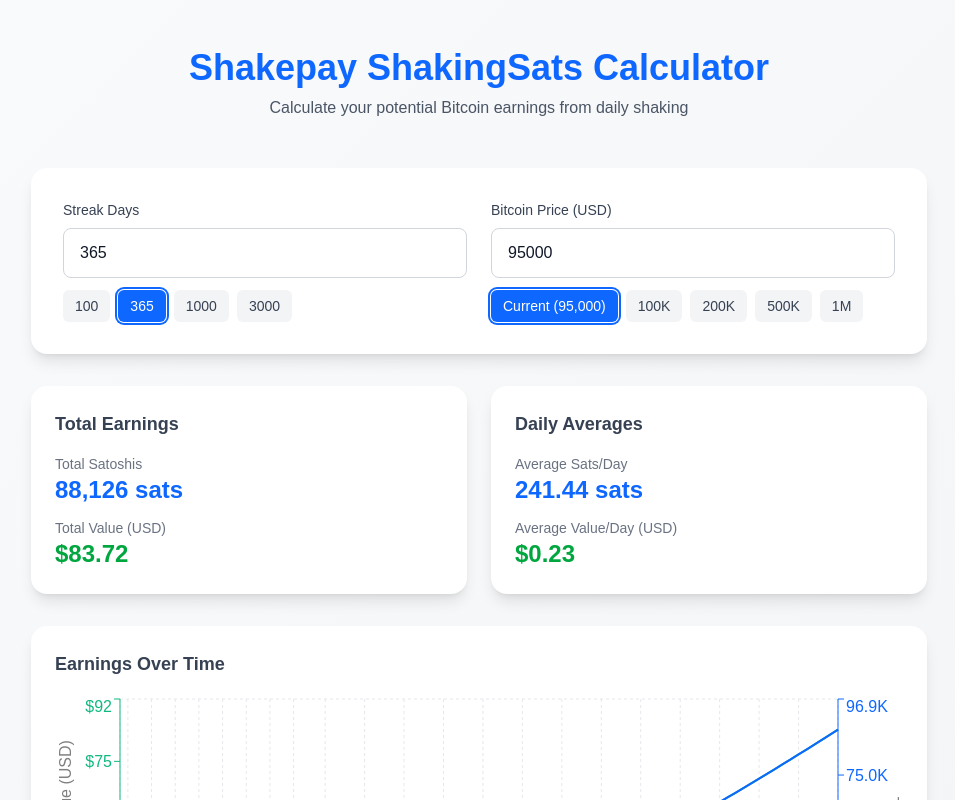
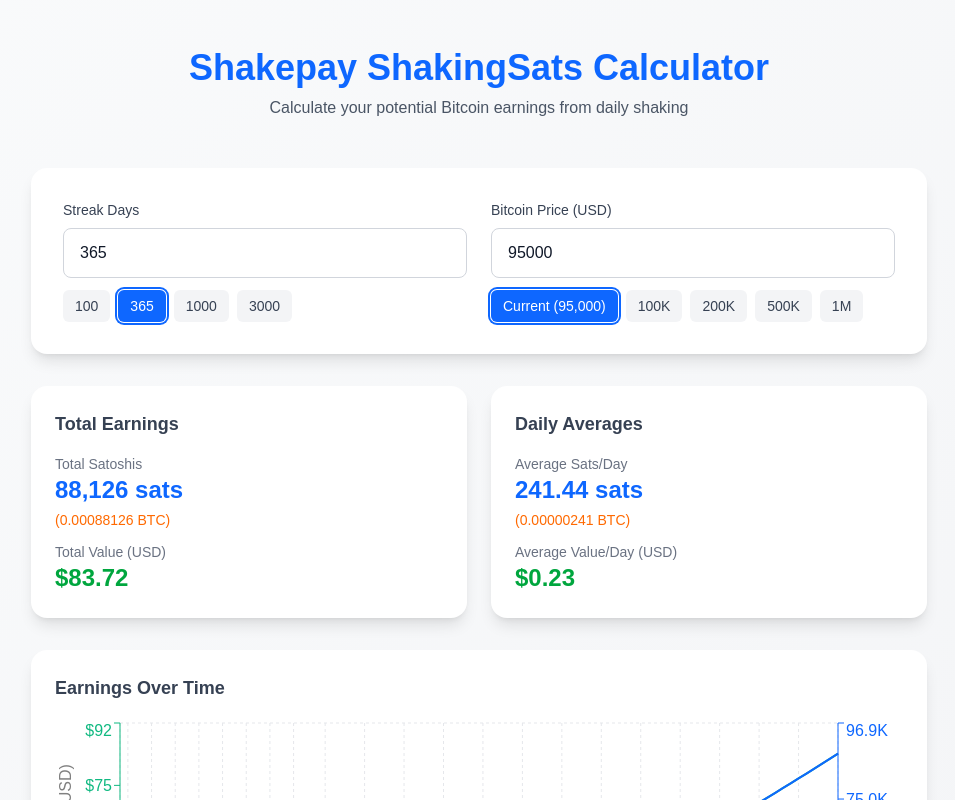
Before and after one commit to eason-dev/shakepay-calculator, a Next.js app: page / in a window 1280 px wide. Shown: the top 800 px of the page, without its empty margins (161-1116 px from the left). Built offline with nearby package versions, Linux system fonts and the light colour scheme; no server answers.

Commit message:
Improve BTC display

```diff
--- a/app/components/Calculator.tsx
+++ b/app/components/Calculator.tsx
@@ -237,6 +237,9 @@
                     <p className="text-2xl font-bold text-shakepay-blue">
                       {formatNumber(result.totalSats)} sats
                     </p>
+                    <p className="text-sm font-medium text-orange-500 mt-1">
+                      ({(result.totalSats / 100000000).toFixed(8)} BTC)
+                    </p>
                   </div>
                   <div>
                     <p className="text-sm text-gray-500">Total Value (USD)</p>
@@ -257,6 +260,9 @@
                     <p className="text-sm text-gray-500">Average Sats/Day</p>
                     <p className="text-2xl font-bold text-shakepay-blue">
                       {formatNumber(result.averageSatsPerDay)} sats
+                    </p>
+                    <p className="text-sm font-medium text-orange-500 mt-1">
+                      ({(result.averageSatsPerDay / 100000000).toFixed(8)} BTC)
                     </p>
                   </div>
                   <div>
--- a/app/components/Chart.tsx
+++ b/app/components/Chart.tsx
@@ -72,11 +72,15 @@
   const CustomTooltip = ({ active, payload, label }: any) => {
     if (active && payload && payload.length) {
       const data = payload[0].payload;
+      const btcValue = (data.totalSats / 100000000).toFixed(8);
       return (
         <div className="bg-white p-4 border border-gray-300 rounded-lg shadow-lg">
           <p className="font-semibold text-gray-800 mb-2">Day {label}</p>
           <p className="text-sm text-gray-600">
             Total Sats: <span className="font-medium text-shakepay-blue">{formatNumber(data.totalSats)}</span>
+          </p>
+          <p className="text-sm text-gray-600">
+            Total BTC: <span className="font-medium text-orange-500">{btcValue} BTC</span>
           </p>
           <p className="text-sm text-gray-600">
             Total Value: <span className="font-medium text-green-600">{formatCurrency(data.totalUSD)}</span>
```
